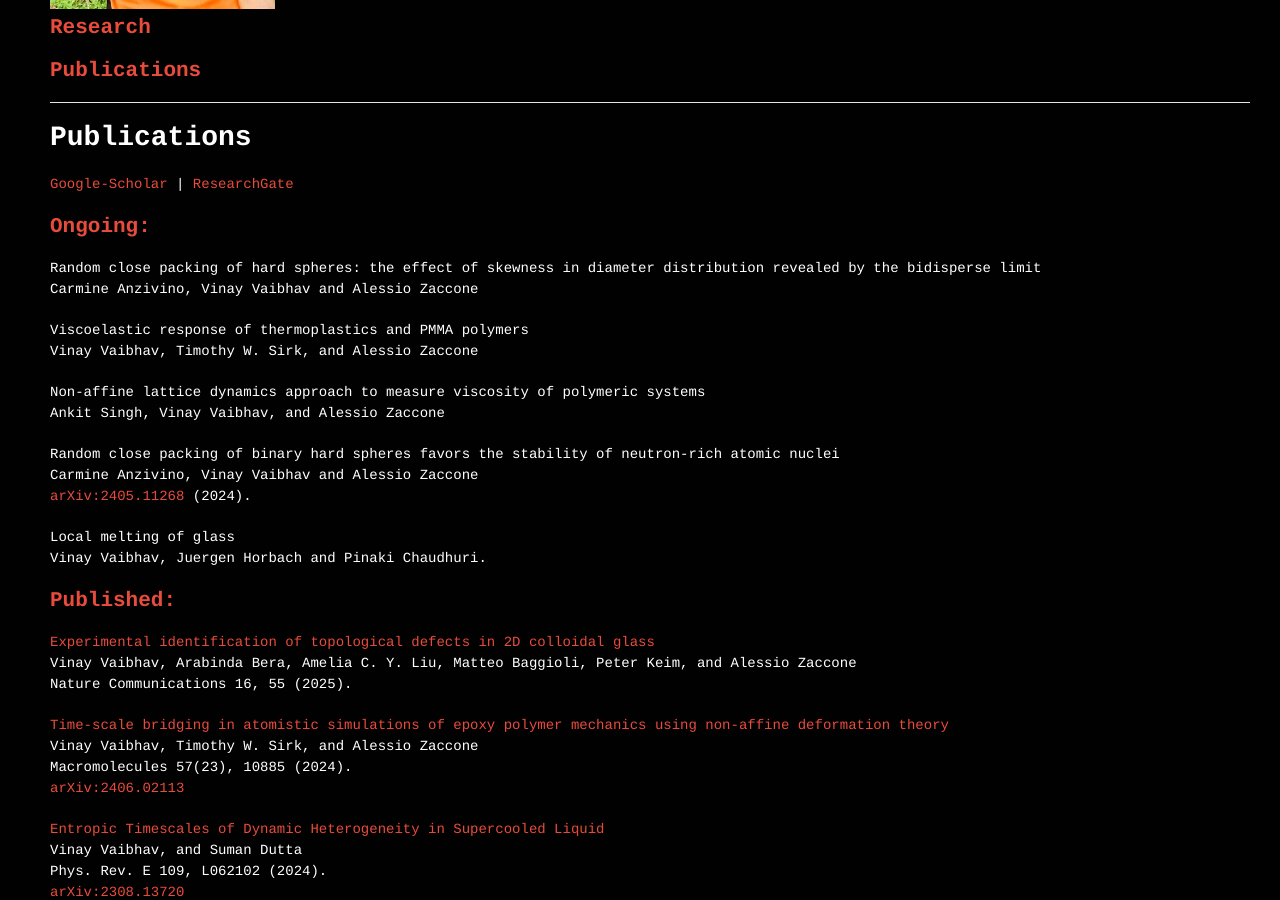
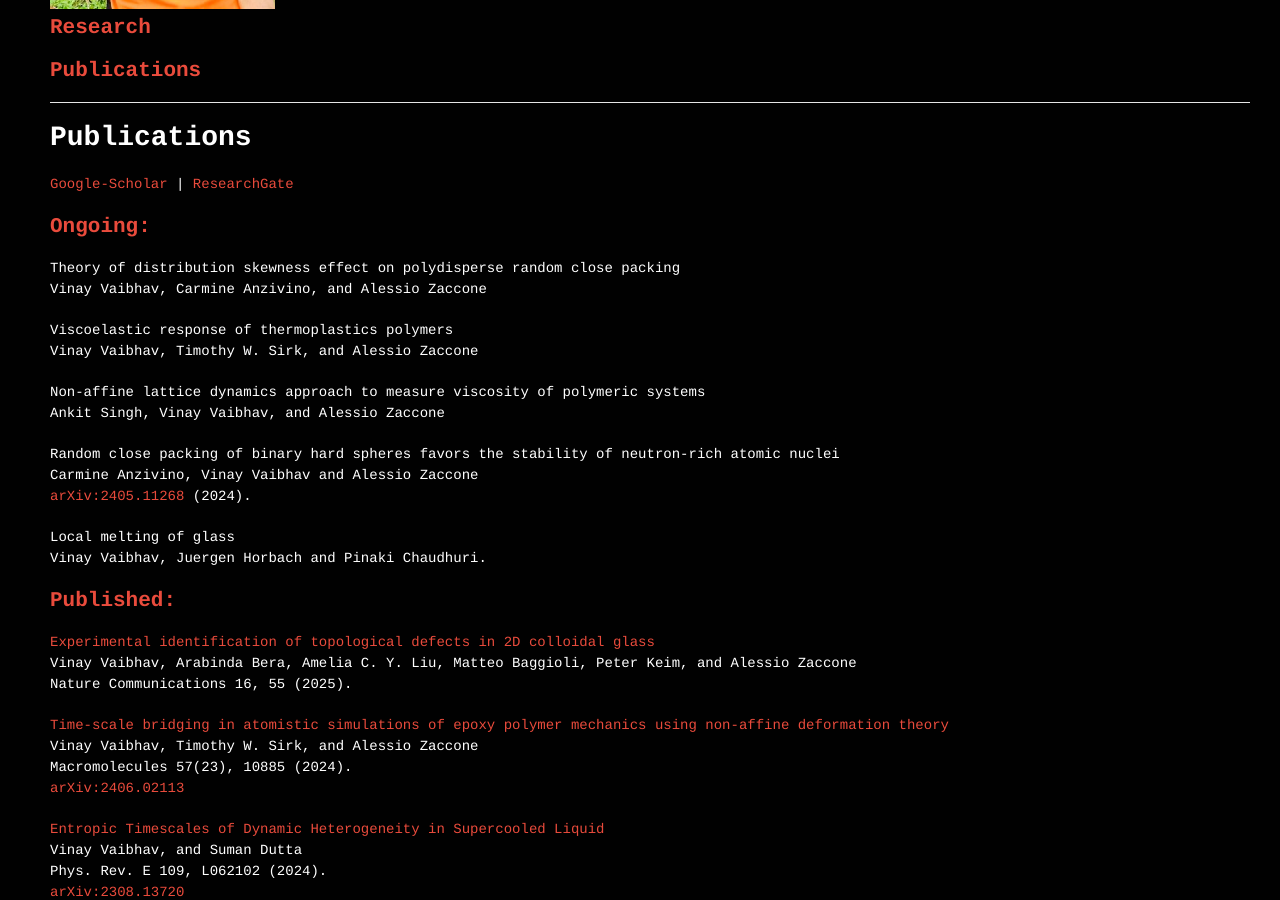
Before and after one commit to vinayphys/vinayphys.github.io, a Jekyll site: the page built from Publications.md, in a window 1280 px wide and 900 px high, scrolled down 375 px. Built offline with Jekyll 4.4.1, drawn with Linux system fonts in a browser that asks for light colours; our own code applies the rules of GitHub Pages for plain Markdown files; a script that is not in the unit is left out.

Commit message:
Update Publications.md

```diff
--- a/Publications.md
+++ b/Publications.md
@@ -7,11 +7,10 @@ title: Publications
 
 ## Ongoing:
 
-Random close packing of hard spheres: the effect of skewness in diameter distribution
-revealed by the bidisperse limit
-Carmine Anzivino, Vinay Vaibhav and Alessio Zaccone
+Theory of distribution skewness effect on polydisperse random close packing
+Vinay Vaibhav, Carmine Anzivino, and Alessio Zaccone
 
-Viscoelastic response of thermoplastics and PMMA polymers
+Viscoelastic response of thermoplastics polymers
 Vinay Vaibhav, Timothy W. Sirk, and Alessio Zaccone
 
 Non-affine lattice dynamics approach to measure viscosity of polymeric systems
```
